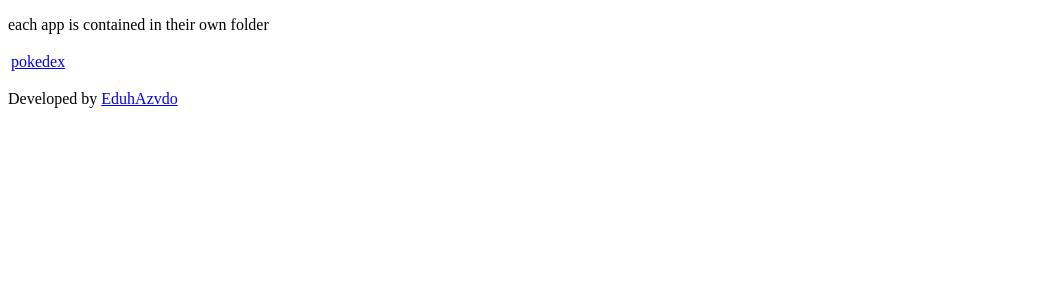
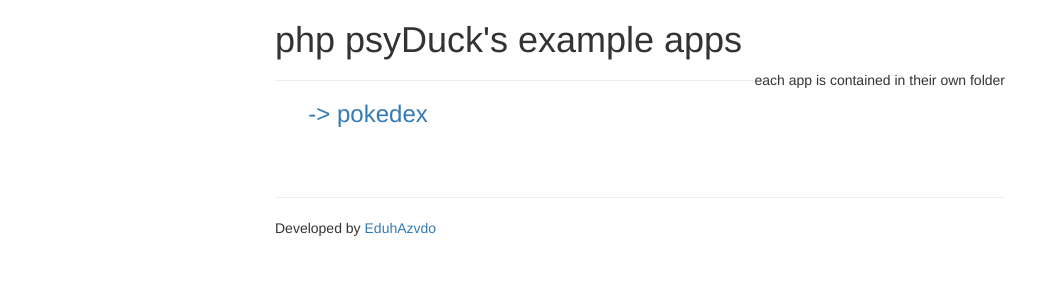
Before and after one commit to EAzv/psyDuck, a PHP site: page /examples/index.php in a window 1280 px wide. Shown: the top 300 px of the page, without its empty margins (0-1060 px from the left). Run offline with PHP 8.4, Linux system fonts and the light colour scheme.

Commit message:
update composer for Packagist, and some changes in examples

```diff
--- a/composer.json
+++ b/composer.json
@@ -4,7 +4,6 @@
 	"type": "library",
 	"keywords": [ "lightweight", "json", "storage", "psyduck", "database" ],
 	"license": "MIT",
-	"version": "0.1",
 	"authors": [
 		{
 			"name": "Eduardo Azevedo",
--- a/examples/index.php
+++ b/examples/index.php
@@ -1,4 +1,8 @@
 <?php
+
+	header("Cache-Control: no-store, no-cache, must-revalidate, max-age=0");
+	header("Cache-Control: post-check=0, pre-check=0", false);
+	header("Pragma: no-cache");
 
 	//
 	require_once dirname(dirname(__FILE__)) . DIRECTORY_SEPARATOR . "psyDuck.php";
@@ -16,21 +20,24 @@
 <html>
 <head>
 	<title> php psyDuck's example apps </title>
+	<link rel="stylesheet" href="https://maxcdn.bootstrapcdn.com/bootstrap/3.3.5/css/bootstrap.min.css">
 </head>
 <body>
-	<p>
-		each app is contained in their own folder
-	</p>
-
-	<table>
-		<?php foreach ( glob('*') as $folder ): ?>
-							<?php if(!is_dir($folder)) continue; ?>
-			<tr>
-				<td> <a href="<?=$folder?>" > <?=$folder?> </a> </td>
-			</tr>
-		<?php endforeach; ?>
-	</table>
-	<p> Developed by <a href="https://github.com/EduhAzvdo/" target="_blank" >EduhAzvdo</a>	</p>
+	<div class="container">
+		<div class="col-md-2"> <!-- --> </div>
+		<div class="col-md-8">
+<h1	> php psyDuck's example apps </h1>
+<p style="float:right"> each app is contained in their own folder </p>
+<hr>
+<?php foreach ( glob('*') as $folder ):  if(!is_dir($folder)) continue; ?>
+	<h3> &nbsp;&nbsp;&nbsp;&nbsp; <a href="<?=$folder?>" > -> <?=$folder?> </a> </h3>
+<?php endforeach; ?>
+<br><br>
+<hr>
+<p> Developed by <a href="https://github.com/EduhAzvdo/" target="_blank" >EduhAzvdo</a>	</p>
+		</div>
+		<div class="col-md-2"> <!-- --> </div>
+	</div>
 </body>
 </html>
 <?php
```
Also changed, not shown: examples/pokedex/index.php (+8 -3 lines).
